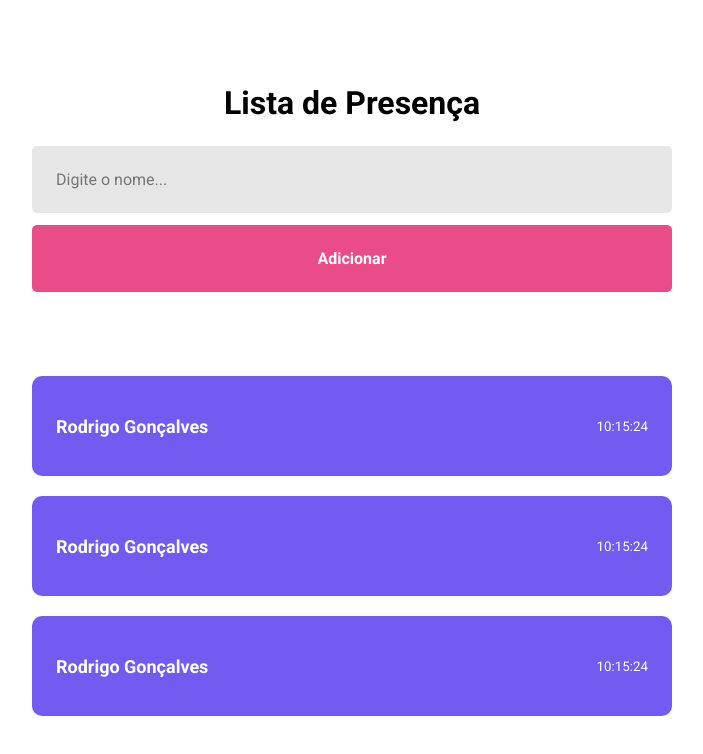
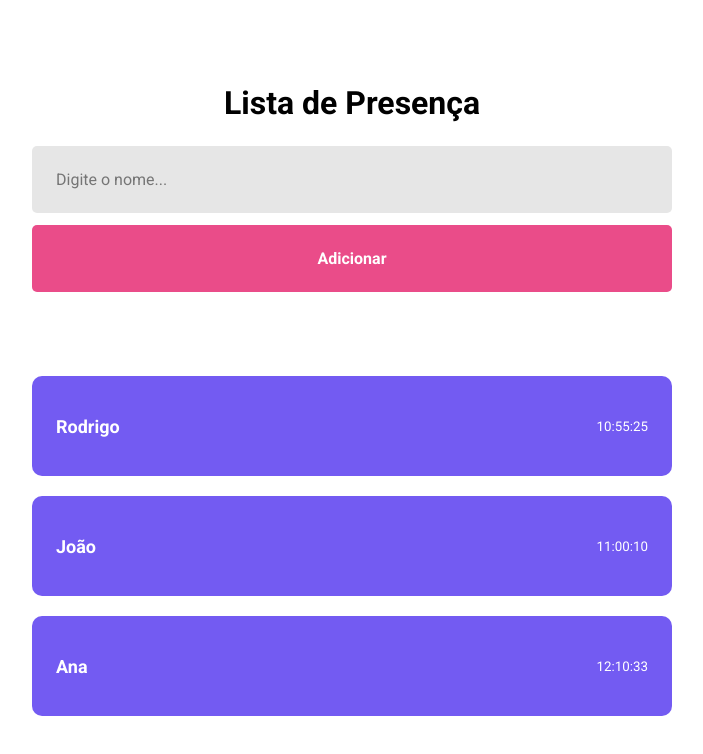
Before and after one commit to mairess/fundamentos-do-reactjs, a React (Vite) app in the folder reactapp/: page / in a window 1280 px wide. Shown: the top 754 px of the page, without its empty margins (288-991 px from the left). Built offline with nearby package versions, Linux system fonts and the light colour scheme.

Commit message:
add props

```diff
--- a/reactapp/src/components/Card/index.jsx
+++ b/reactapp/src/components/Card/index.jsx
@@ -1,10 +1,10 @@
 import './styles.css'
 
-export function Card(){
+export function Card(props){
     return(
         <div className='card'>
-            <strong>Rodrigo Gonçalves</strong>
-            <small>10:15:24</small>
+            <strong> {props.name} </strong>
+            <small>{props.time}</small>
         </div>
     )
 }
```
